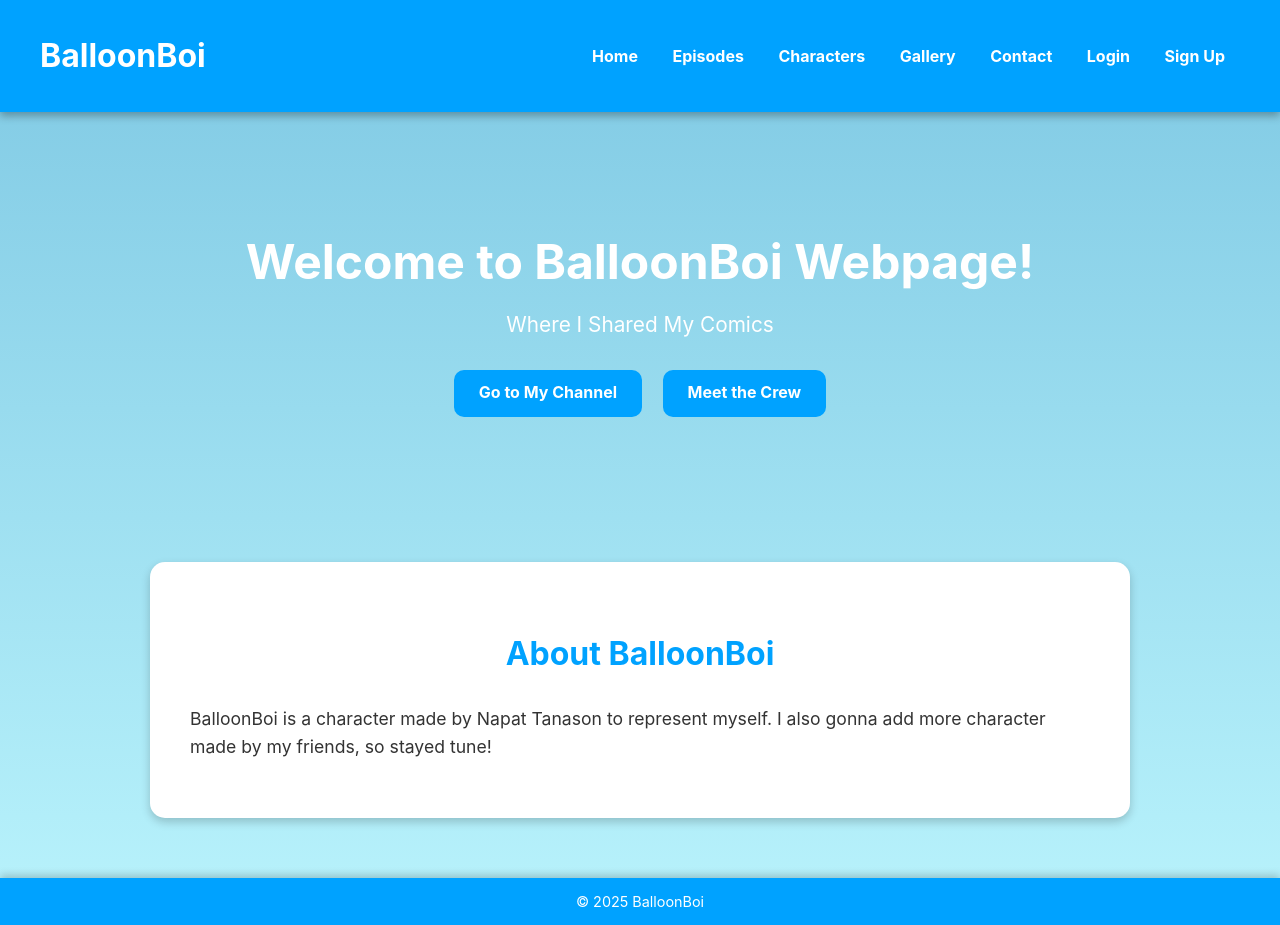
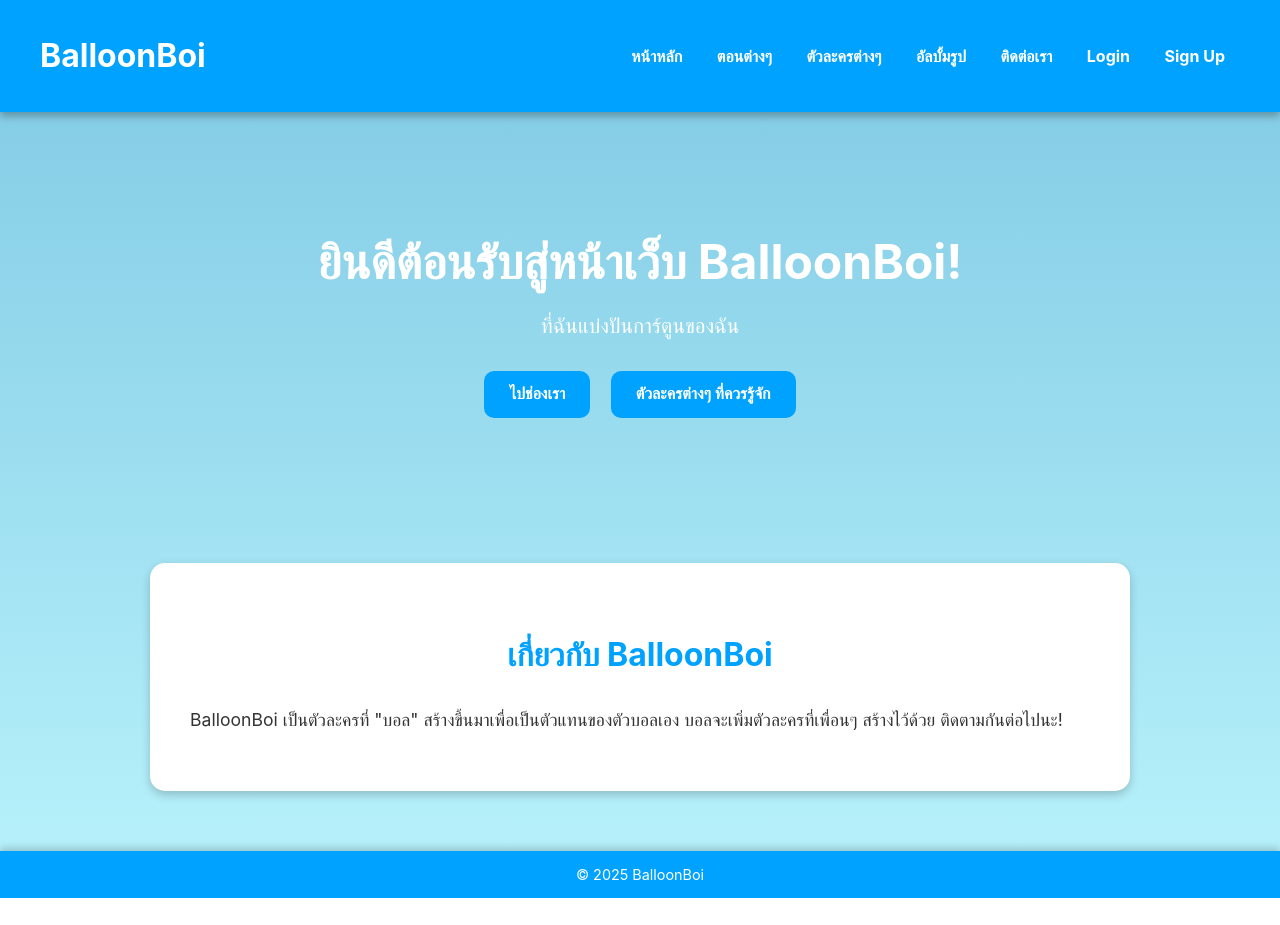
Before and after one commit to Ballooncodingahh/Ballooncodingahh.github.io-th, a plain HTML site: page homepage.html in a window 1280 px wide. After the commit the page ends 898 px from the top, so only its background shows below. Drawn offline with Linux system fonts and the light colour scheme.

Commit message:
Update homepage.html

```diff
--- a/homepage.html
+++ b/homepage.html
@@ -3,7 +3,7 @@
 <head>
   <meta charset="UTF-8" />
   <meta name="viewport" content="width=device-width, initial-scale=1.0" />
-  <title>BalloonBoi Homepage</title>
+  <title>BalloonBoi หน้าหลัก</title>
   <link rel="icon" type="image/png" href="favicon.png">
   <style>
     body {
@@ -117,29 +117,29 @@
   <header>
     <h1>BalloonBoi</h1>
     <nav>
-      <a href="homepage.html">Home</a>
-      <a href="episodes.html">Episodes</a>
-      <a href="crew.html">Characters</a>
-      <a href="gallery.html">Gallery</a>
-      <a href="contact.html">Contact</a>
+      <a href="homepage.html">หน้าหลัก</a>
+      <a href="episodes.html">ตอนต่างๆ</a>
+      <a href="crew.html">ตัวละครต่างๆ</a>
+      <a href="gallery.html">อัลบั้มรูป</a>
+      <a href="contact.html">ติดต่อเรา</a>
       <a href="login.html">Login</a>
       <a href="signup.html">Sign Up</a>
     </nav>
   </header>
 
   <section class="hero">
-    <h2>Welcome to BalloonBoi Webpage!</h2>
-    <p>Where I Shared My Comics</p>
+    <h2>ยินดีต้อนรับสู่หน้าเว็บ BalloonBoi!</h2>
+    <p>ที่ฉันแบ่งปันการ์ตูนของฉัน</p>
     <div class="buttons">
-      <a href="https://www.youtube.com/channel/UCaM56m9XutxLIUcp0_H_BUg">Go to My Channel</a>
-      <a href="crew.html">Meet the Crew</a>
+      <a href="https://www.youtube.com/channel/UCaM56m9XutxLIUcp0_H_BUg">ไปช่องเรา</a>
+      <a href="crew.html">ตัวละครต่างๆ ที่ควรรู้จัก</a>
     </div>
   </section>
 
   <section class="about">
-    <h3>About BalloonBoi</h3>
+    <h3>เกี่ยวกับ BalloonBoi</h3>
     <p>
-      BalloonBoi is a character made by Napat Tanason to represent myself. I also gonna add more character made by my friends, so stayed tune!
+      BalloonBoi เป็นตัวละครที่ "บอล" สร้างขึ้นมาเพื่อเป็นตัวแทนของตัวบอลเอง บอลจะเพิ่มตัวละครที่เพื่อนๆ สร้างไว้ด้วย ติดตามกันต่อไปนะ!
     </p>
   </section>
 
```
